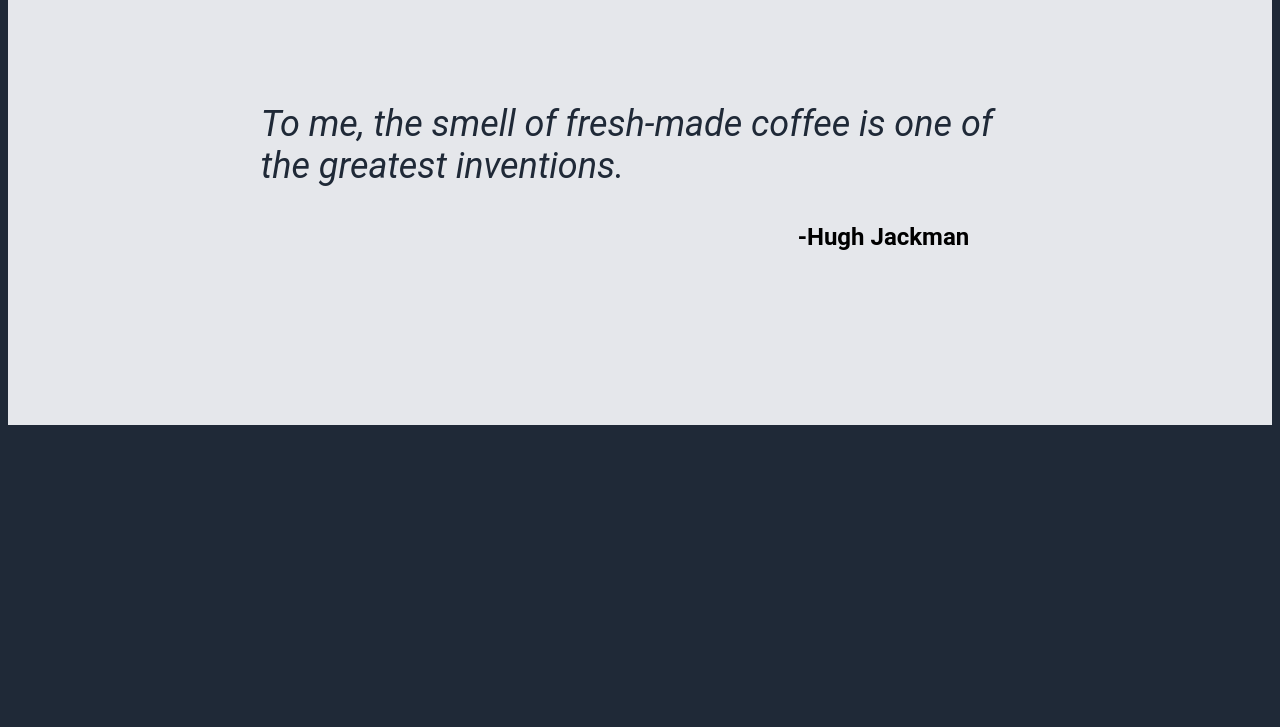
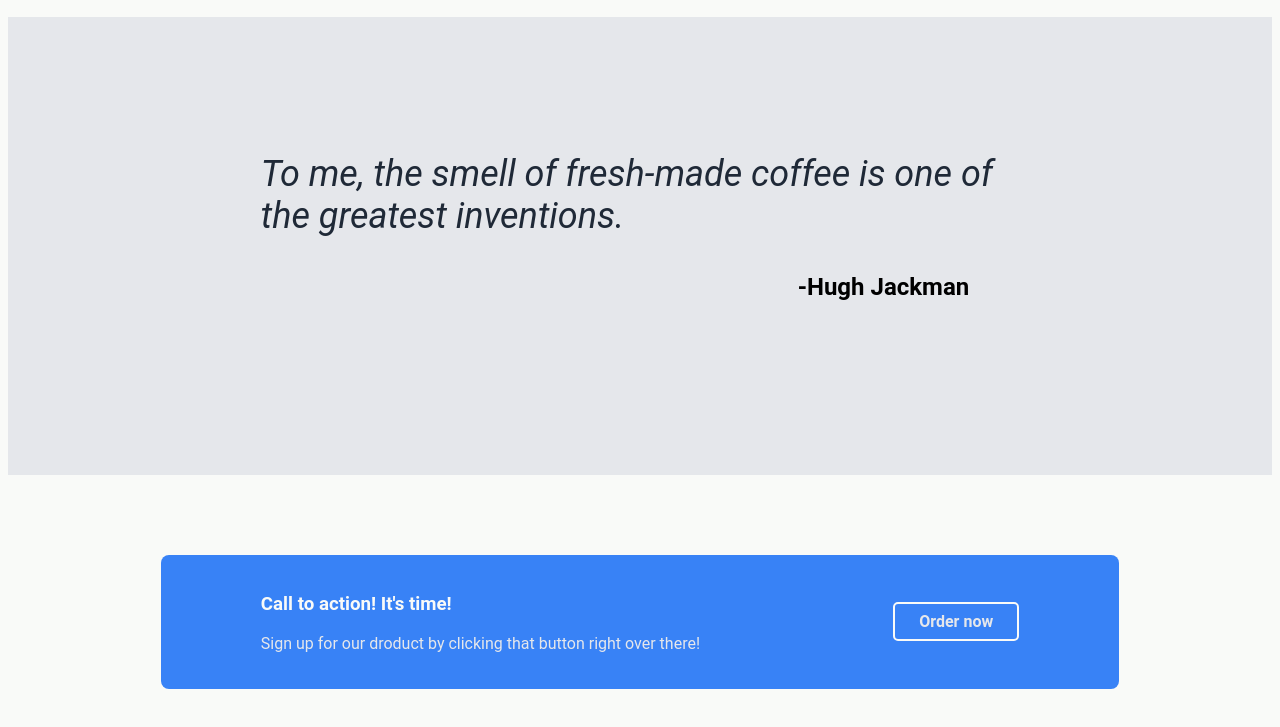
Before and after one commit to blankpebble/odin-landing-page, a plain HTML site: page index.html in a window 1280 px wide. Shown: the part 891-1618 px from the top of the page. Before the commit the page ends 1324 px from the top, so only its background shows below. Drawn offline with Linux system fonts and the light colour scheme.

Commit message:
Add call to action section

```diff
--- a/index.html
+++ b/index.html
@@ -63,6 +63,15 @@
         </p>
       </div>
     </div>
+    <div class="call-to-action">
+      <div class="call-to-action-left">
+        <h3>Call to action! It's time!</h3>
+        <p>Sign up for our droduct by clicking that button right over there!</p>
+      </div>
+      <div class="call-to-action-right">
+        <a class="order-button" href="https://github.com/blankpebble">Order now</a>
+      </div>
+    </div>
   </div>
 </body>
 
--- a/styles.css
+++ b/styles.css
@@ -1,6 +1,6 @@
 html {
   font-family: Roboto, 'Segoe UI', Oxygen, Ubuntu, Cantarell, 'Open Sans', 'Helvetica Neue', sans-serif;
-  background-color: #1F2937;
+  background-color: #F9FAF8;
 }
 
 .container {
@@ -14,7 +14,7 @@ html {
   flex-direction: column;
   background-color: #1F2937;
   color: #F9FAF8;
-  width: 90%;
+  width: 100%;
 }
 
 .navigation {
@@ -22,8 +22,7 @@ html {
   justify-content: space-between;
   flex-wrap: wrap;
   align-items: center;
-  margin-left: 50px;
-  margin-right: 50px;
+  margin: 50px 50px 0px 50px;
 }
 
 .navigation-left {
@@ -36,7 +35,7 @@ html {
 
 .horizontal-list {
   display: flex;
-  gap: 10px;
+  column-gap: 24px;
 }
 
 ul {
@@ -95,7 +94,6 @@ ul {
   display: flex;
   flex-direction: column;
   align-items: center;
-  background: white;
   width: 100%;
 }
 
@@ -171,9 +169,41 @@ a:hover {
 
 a.order-button {
   color: #E5E7EB;
-  margin-top: 32px;
+  white-space: nowrap;
 }
 
 a.order-button:hover {
   color: #F9FAF8;
 }
+
+.call-to-action {
+  display: flex;
+  align-items:center;
+  justify-content: space-between;
+  flex: 1 1 auto;
+  flex-wrap: wrap;
+  gap: 20px;
+  width: 60%;
+  margin: 80px 100px 80px;
+  padding: 20px 100px 20px;
+  background-color: #3882F6;
+  border-radius: 8px;
+}
+
+.call-to-action-left {
+  color: #E5E7EB;
+}
+
+.call-to-action-left h3{
+  color: #F9FAF8;
+}
+
+.call-to-action-right {
+  display: flex;
+  align-items: center;
+  justify-content: center;
+}
+
+.call-to-action-right a {
+  border: #F9FAF8 solid 2px;
+}
```
